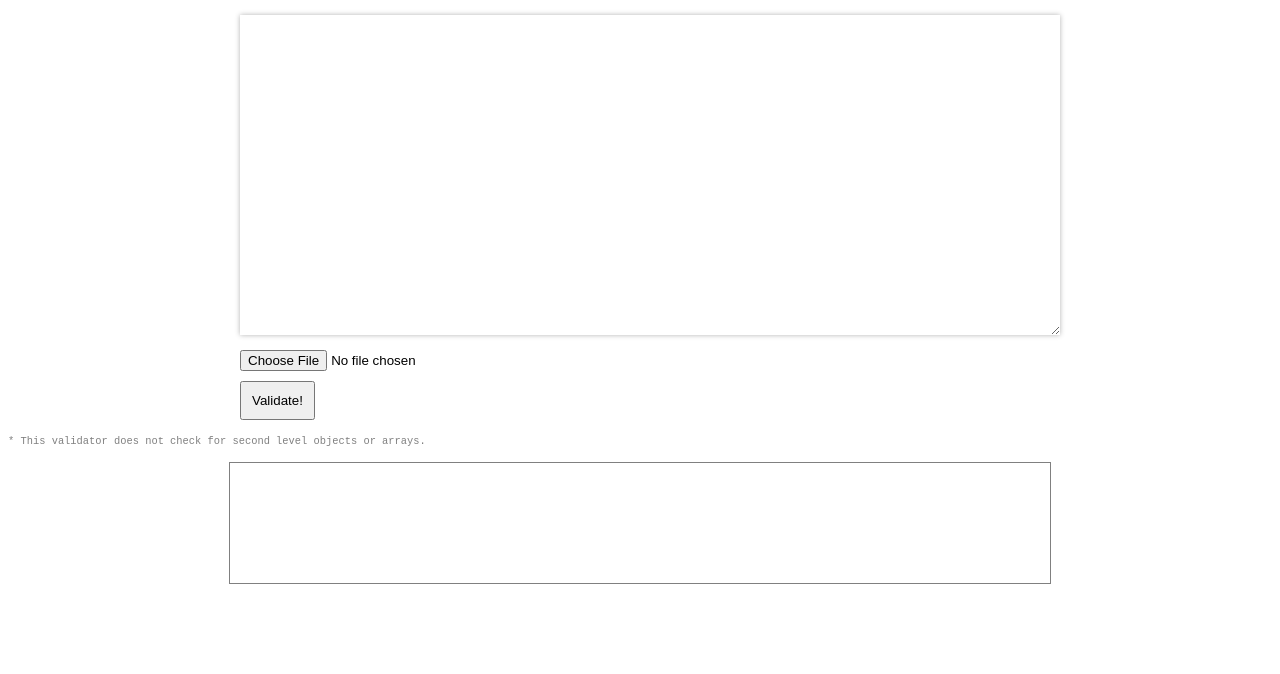
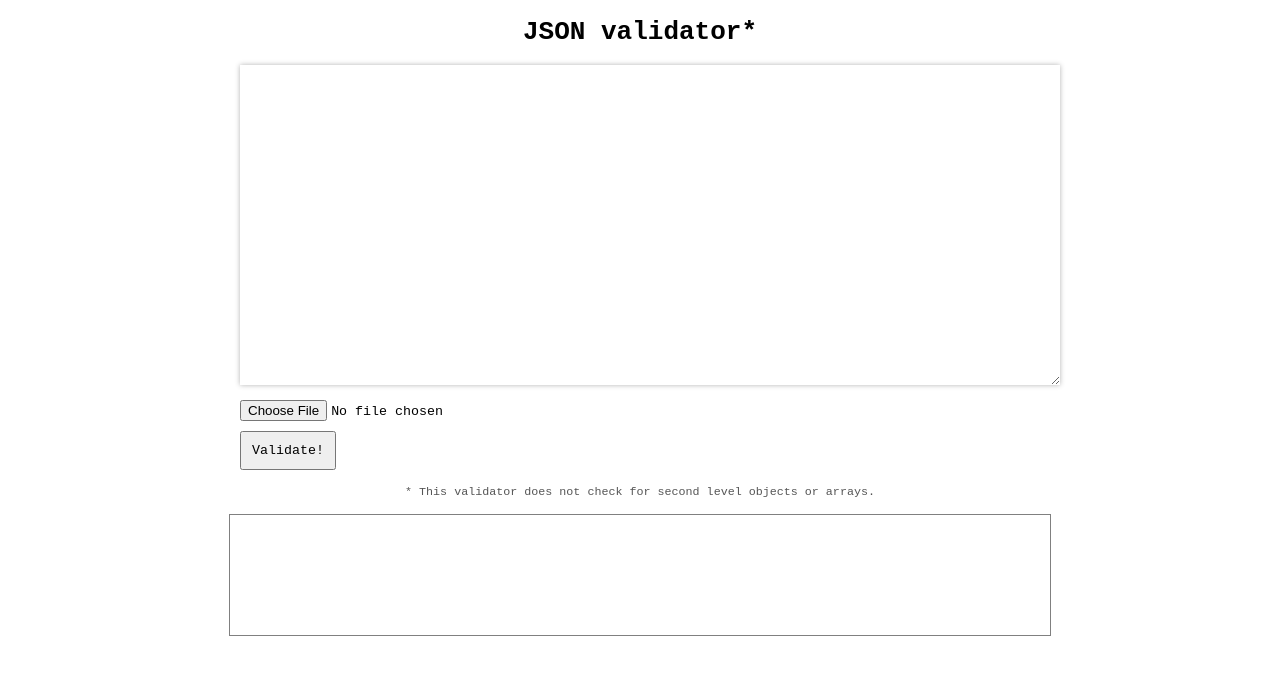
Before and after one commit to rafuka/JSONValidator, a plain HTML site: page index.html in a window 1280 px wide. Drawn offline with Linux system fonts and the light colour scheme.

Commit message:
added some styles and a title

```diff
--- a/index.html
+++ b/index.html
@@ -7,12 +7,13 @@
 </head>
 <body>
 	<main>
+		<h1 id="title">JSON validator*</h1>
 		<div id="input">
 			<textarea id="input-area"></textarea>
 			<input type="file" name="file" accept=".json" id="upload-btn">
 			<button id="validate-btn">Validate!</button>
 		</div>
-		<p style="font-family:monospace;font-size:.8em;color:gray;">* This validator does not check for second level objects or arrays.</p>
+		<p id="disclaimer">* This validator does not check for second level objects or arrays.</p>
 		<div id="result">
 
 		</div>
--- a/styles.css
+++ b/styles.css
@@ -1,3 +1,7 @@
+* {
+	font-family: monospace;
+}
+
 #input, #result {
 	display: block;
 	width: 95%;
@@ -11,7 +15,6 @@
 	color: white;
 	min-height: 100px;
 	padding: 10px;
-	font-family: monospace;
 	font-weight: bold;
 }
 
@@ -43,3 +46,13 @@
 	cursor: pointer;
 	padding: 10px;
 }
+
+#title {
+	text-align: center;
+}
+
+#disclaimer {
+	font-size: .9em;
+	color: #555;
+	text-align: center;
+}
```
